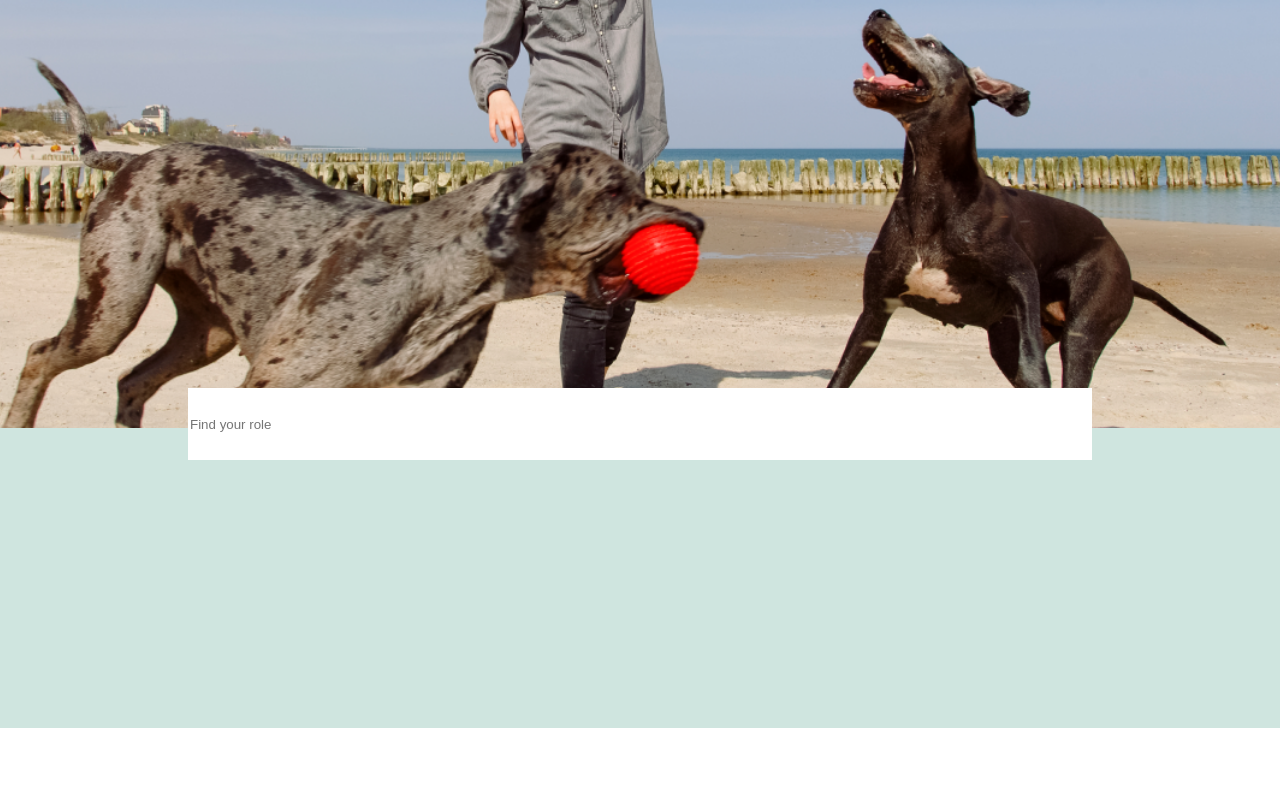
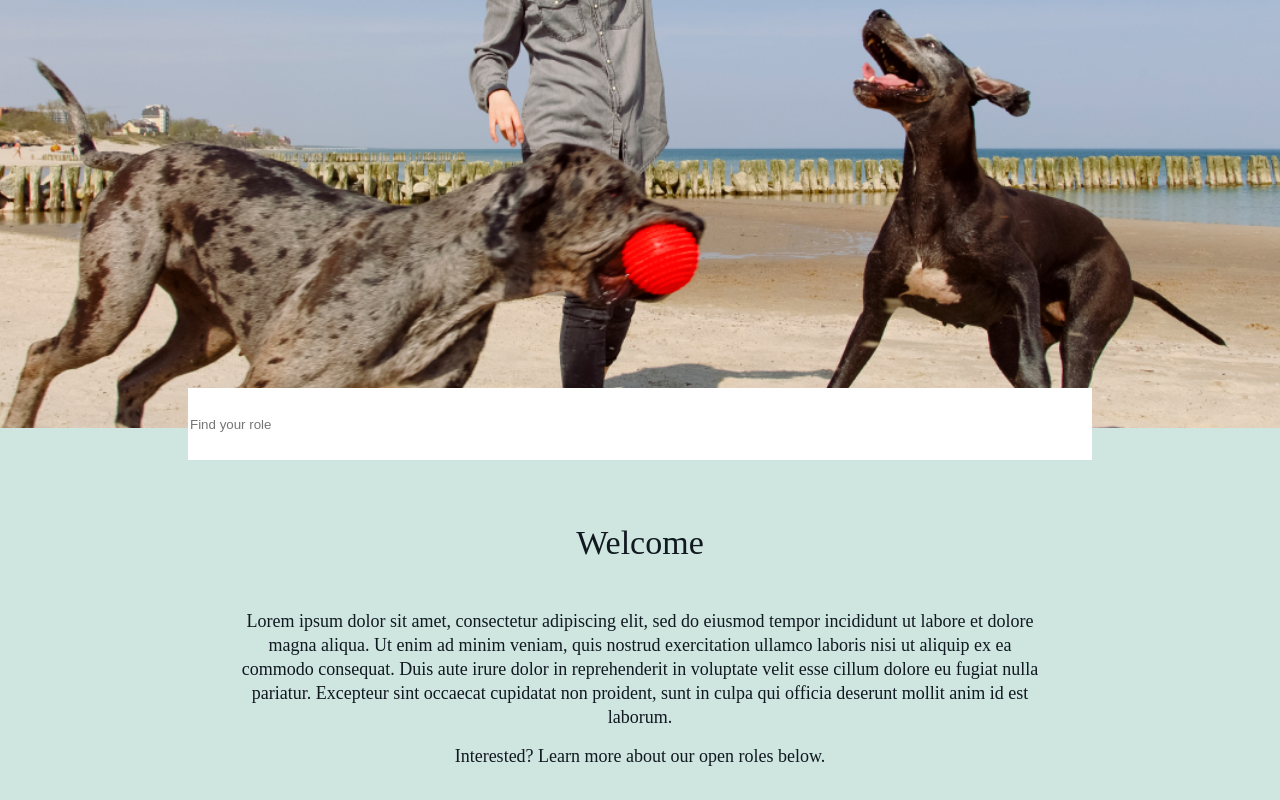
Before and after one commit to dbugentity/careers-page, a React (Create React App) app: page / in a window 1280 px wide. Shown: the part 322-1122 px from the top of the page. Before the commit the page ends 1050 px from the top, so only its background shows below. Built offline with nearby package versions, Linux system fonts and the light colour scheme.

Commit message:
add welcome text

```diff
--- a/src/components/Header/Header.css
+++ b/src/components/Header/Header.css
@@ -26,5 +26,41 @@
 .inner-div {
   top: 750px;
   background-color: #CFE5DF;
-  height: 300px;
+  height: 400px;
+  color: black;
 }
+
+.welcome {
+  margin-top: 100px;
+  color: var(--kinship-black, #101820);
+  text-align: center;
+  font-family: Avenir;
+  font-size: 34px;
+  font-style: normal;
+  font-weight: 500;
+  line-height: 90%;
+}
+
+.welcomeText {
+  text-align: center;
+  color: var(--kinship-black, #101820);
+  font-family: Avenir;
+  font-size: 18px;
+  font-style: normal;
+  font-weight: 350;
+  line-height: 24px;
+  max-width: 800px;
+  margin: 50px auto 0;
+}
+
+.welcomeTextTwo {
+  text-align: center;
+  color: var(--kinship-black, #101820);
+  font-family: Avenir;
+  font-size: 18px;
+  font-style: normal;
+  font-weight: 350;
+  line-height: 24px;
+  max-width: 800px;
+  margin: 15px auto 0;
+}
--- a/src/components/Header/Header.js
+++ b/src/components/Header/Header.js
@@ -3,19 +3,17 @@
 
 const Header = () => {
   return (
-    // <div className="header">
-    //   <div className="search-bar-outer-div">
-    //     <input type="text" placeholder="Find your role" />
-    //   </div>
-    //   <div className='inner-div'></div>
-    // </div>
     <div className="header">
-  <div className="inner-div"></div>
-  <div className="search-bar-outer-div">
-    <input type="text" placeholder="Find your role" />
-  </div>
-</div>
-
+      <div className="inner-div">
+        <h3 className='welcome'>Welcome</h3>
+        <p className='welcomeText'>Lorem ipsum dolor sit amet, consectetur adipiscing elit, sed do eiusmod tempor incididunt ut labore et dolore magna aliqua. Ut enim ad minim veniam, quis nostrud exercitation ullamco laboris nisi ut aliquip ex ea commodo consequat. Duis aute irure dolor in reprehenderit in voluptate velit esse cillum dolore eu fugiat nulla pariatur. Excepteur sint occaecat cupidatat non proident, sunt in culpa qui officia deserunt mollit anim id est laborum.
+          </p>
+          <p className='welcomeTextTwo'>Interested? Learn more about our open roles below.</p>
+      </div>
+      <div className="search-bar-outer-div">
+        <input type="text" placeholder="Find your role" />
+      </div>
+    </div>
   );
 };
 
```
Lines whose indentation alone changed are shown as unchanged.
